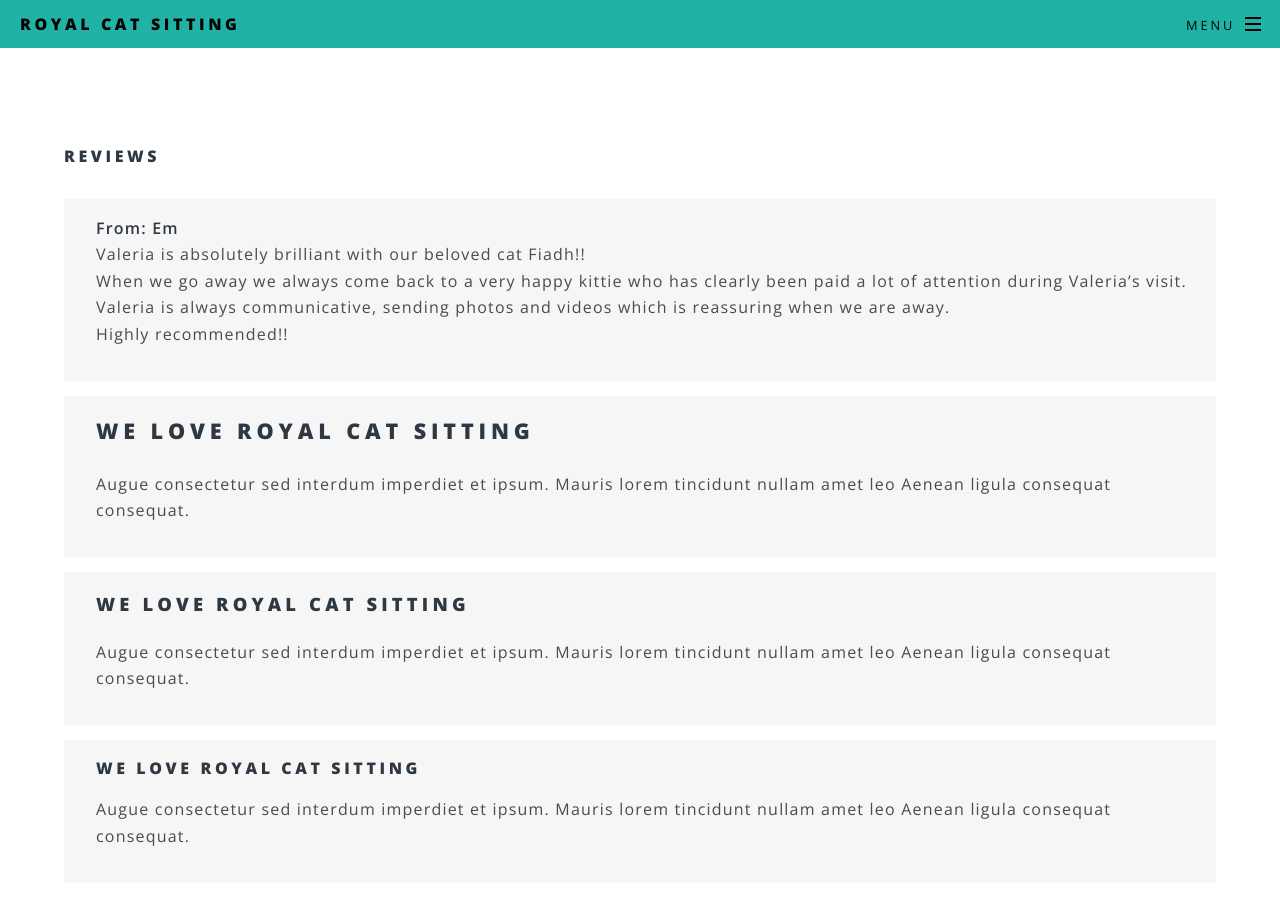
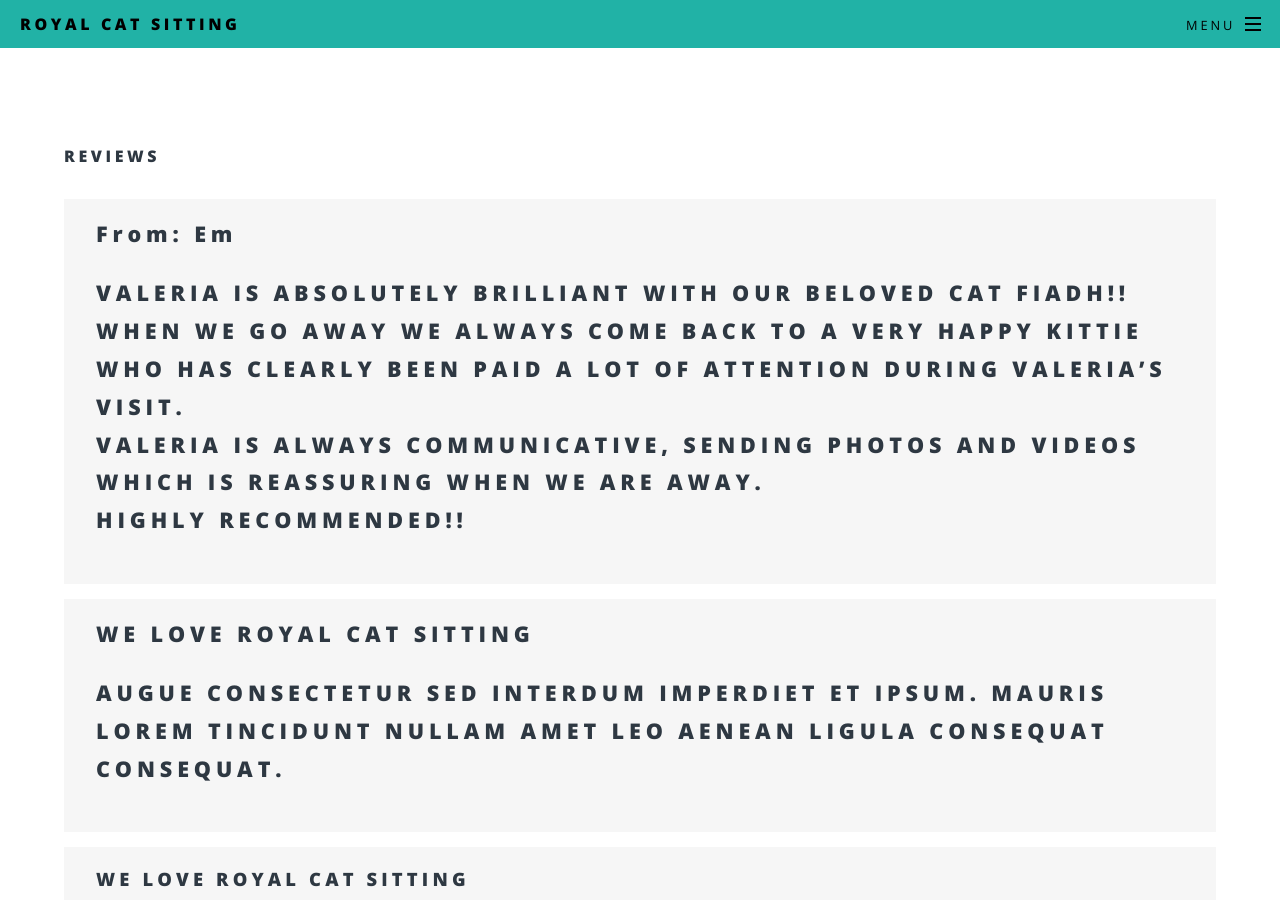
Before and after one commit to royalcatsitting/royalcatsitting.github.io, a Jekyll site: the page built from our_reviews.html, in a window 1280 px wide and 900 px high. Built offline with Jekyll 4.4.1, drawn with Linux system fonts in a browser that asks for light colours.

Commit message:
Update our_reviews.html

```diff
--- a/our_reviews.html
+++ b/our_reviews.html
@@ -10,7 +10,7 @@
 
 			<ul class="features">
 				<li>
-					<b>From: Em</b><br />
+					<h2 style="text-transform: none;">From: Em<h2>
 					<p>
 					Valeria is absolutely brilliant with our beloved cat Fiadh!!<br />
 					When we go away we always come back to a very happy kittie who has clearly been paid a lot of attention during Valeria’s visit.<br />
@@ -19,7 +19,7 @@
 					</p>
 				</li>
 				<li>
-					<h2>We love Royal Cat sitting</h2>
+					<h2>We love Royal Cat sitting<h2>
 					<p>Augue consectetur sed interdum imperdiet et ipsum. Mauris lorem tincidunt nullam amet leo Aenean ligula consequat consequat.</p>
 				</li>
 				<li>
```
